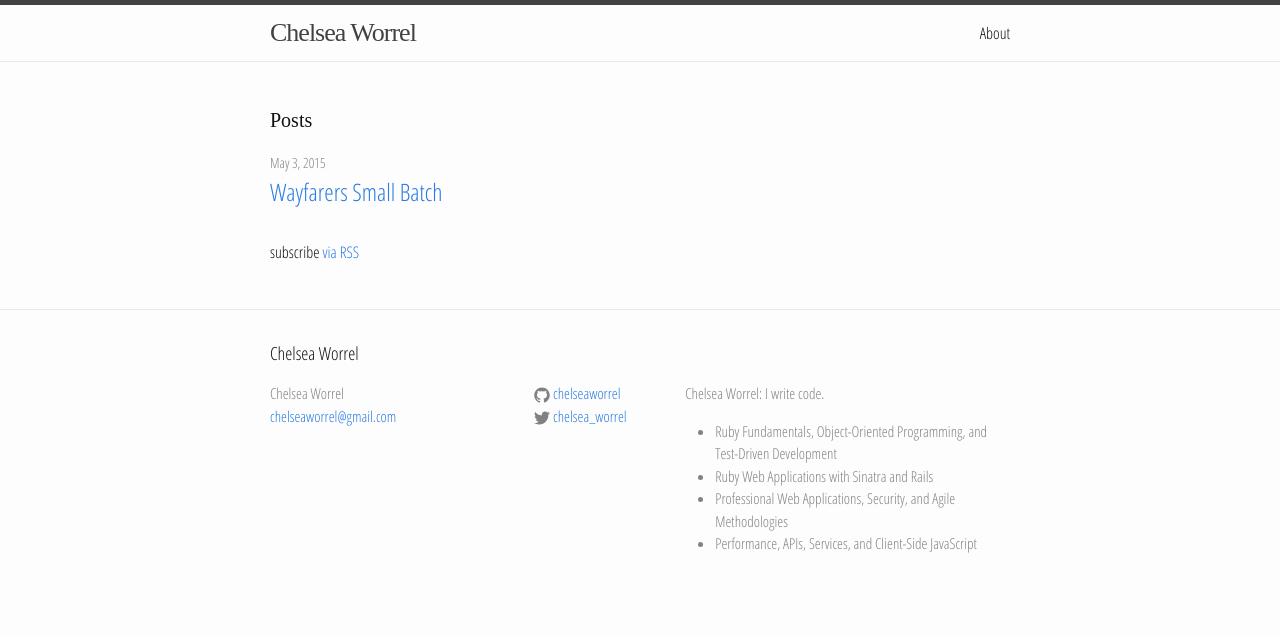
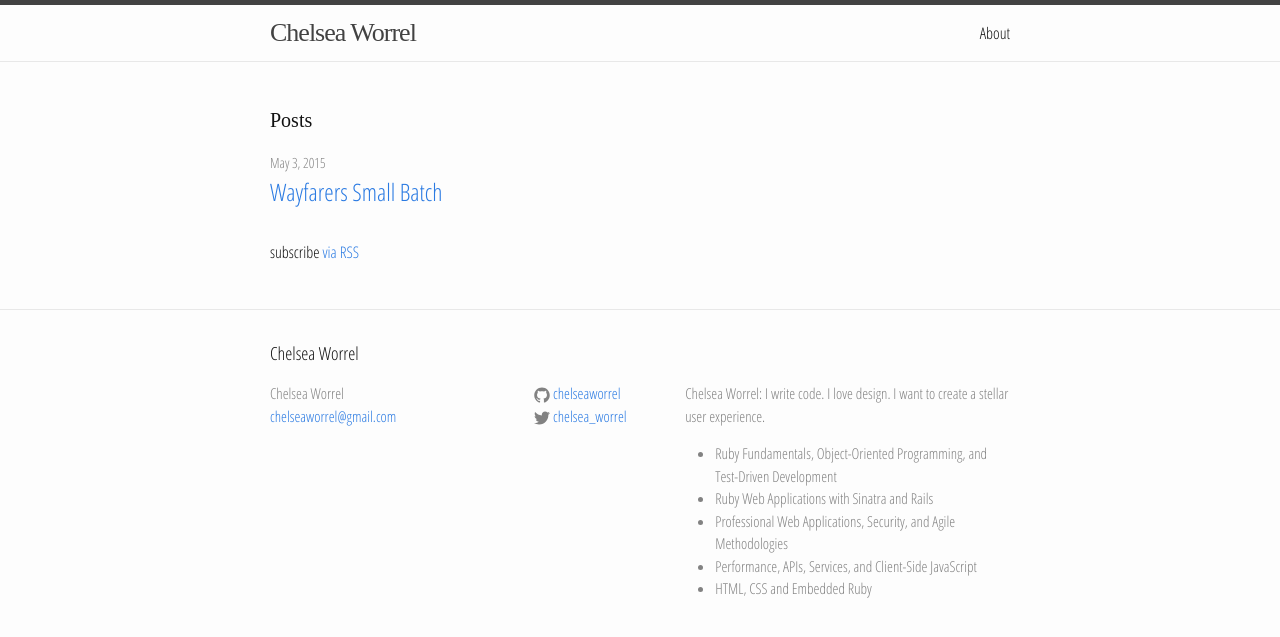
Before and after one commit to chelseaworrel/chelseaworrel.github.io, a Jekyll site: the page built from index.html, in a window 1280 px wide. Shown: the top 637 px of the page. Built offline with Jekyll 4.4.1, drawn with Linux system fonts in a browser that asks for light colours; some web fonts are replaced.

Commit message:
upded what I do

```diff
--- a/_config.yml
+++ b/_config.yml
@@ -2,12 +2,13 @@
 title: Chelsea Worrel
 email: chelseaworrel@gmail.com
 description: > # this means to ignore newlines until "baseurl:"
-  Chelsea Worrel: I write code.
+  Chelsea Worrel: I write code. I love design. I want to create a stellar user experience.
   <ul>
   <li>Ruby Fundamentals, Object-Oriented Programming, and Test-Driven Development</li>
   <li>Ruby Web Applications with Sinatra and Rails</li>
   <li>Professional Web Applications, Security, and Agile Methodologies</li>
   <li>Performance, APIs, Services, and Client-Side JavaScript</li>
+  <li>HTML, CSS and Embedded Ruby</li>
 
 baseurl: "" # the subpath of your site, e.g. /blog/
 url: "http://chelseaworrel.github.io" # the base hostname & protocol for your site
```
